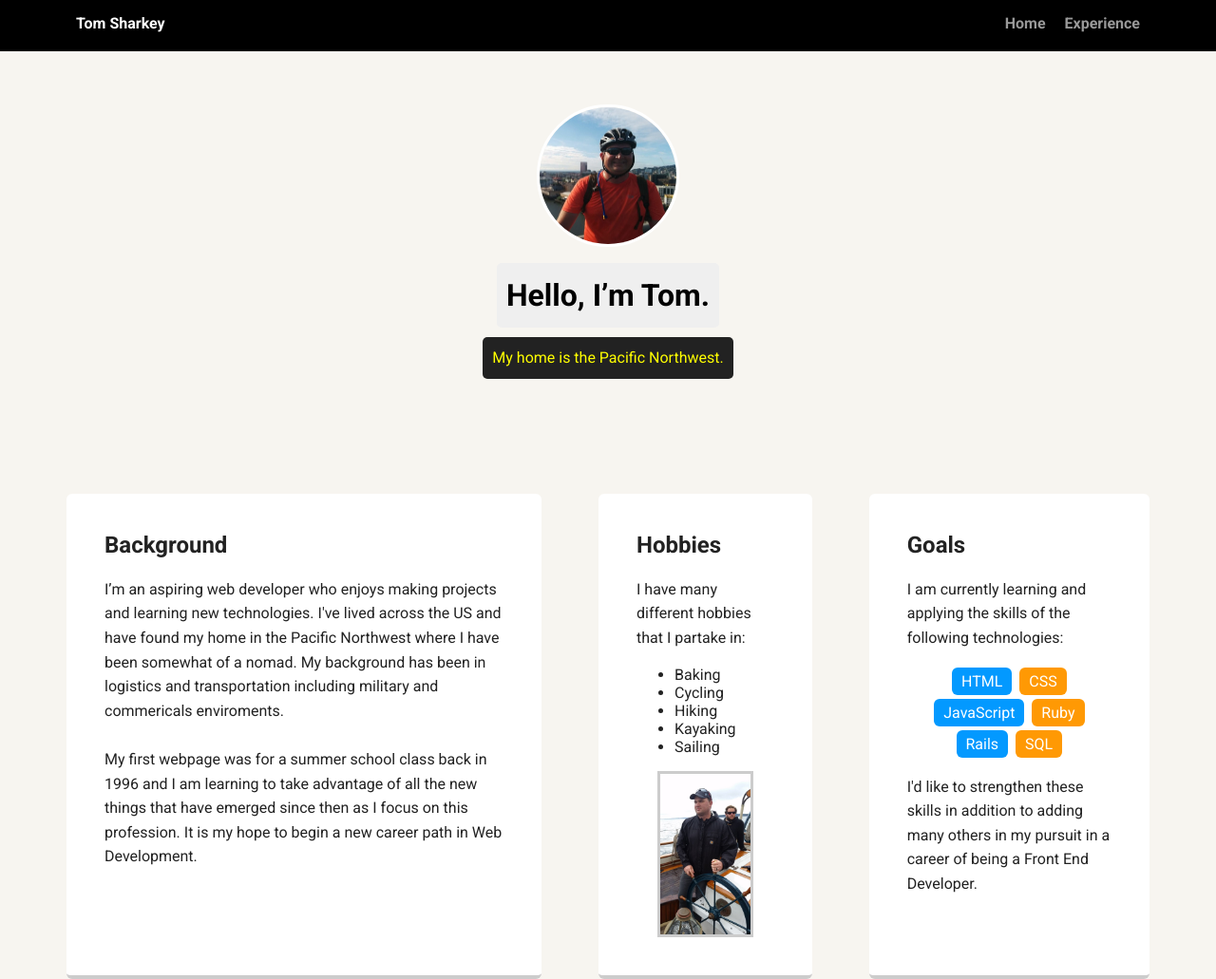
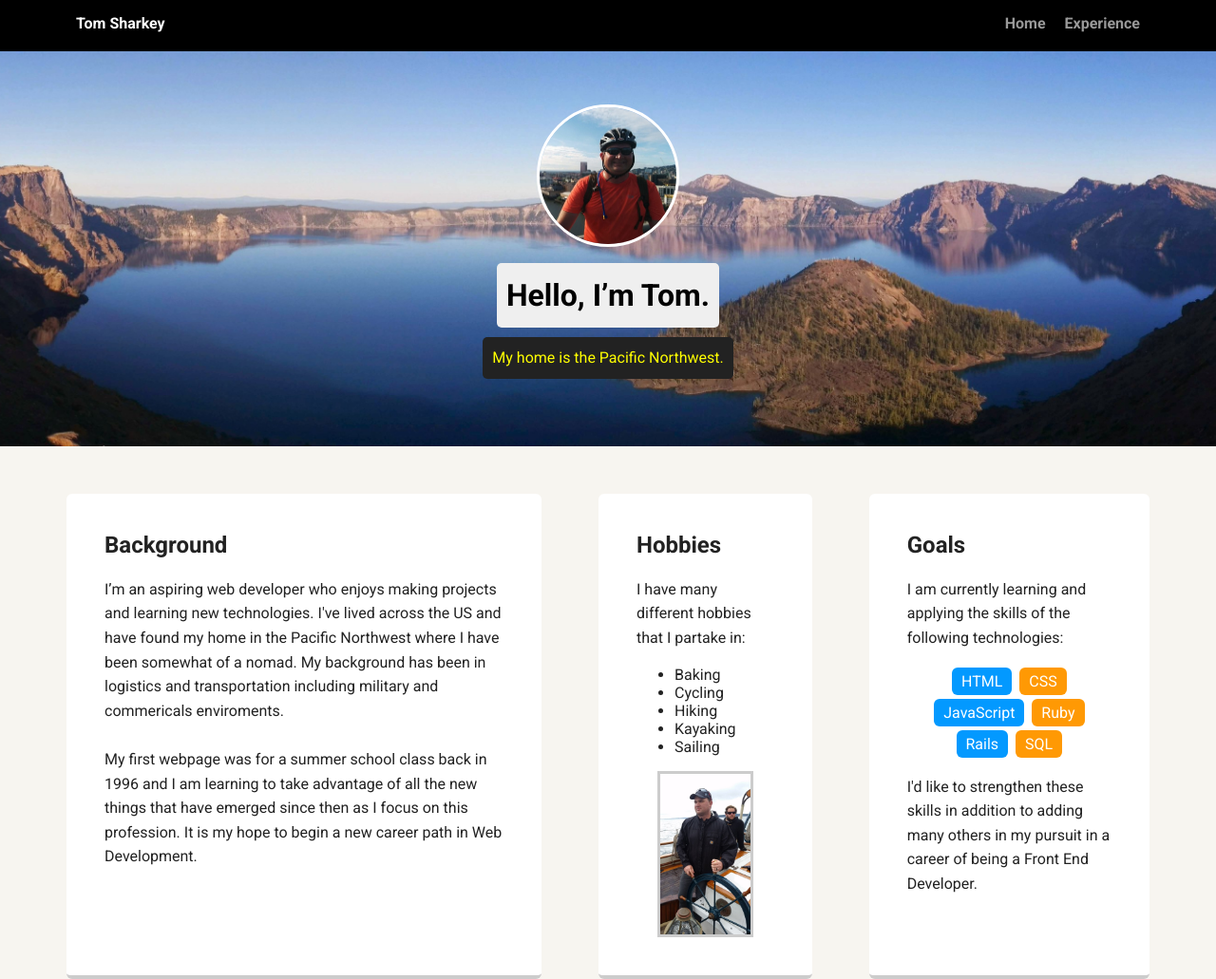
Before and after one commit to tbsharkey/personal-website, a plain HTML site: page index.html in a window 1280 px wide. Shown: the top 1031 px of the page at 95% size. Drawn offline with Linux system fonts and the light colour scheme; files whose address does not match are found by name; a web font is replaced by a local one.

Commit message:
Fixed file path for background image

```diff
--- a/assets/stylesheets/main.css
+++ b/assets/stylesheets/main.css
@@ -72,7 +72,7 @@ nav a:hover {
 
 header {
   text-align: center;
-  background: url('images/craterlake.jpg') no-repeat top center ;
+  background: url('../images/craterlake.jpg') no-repeat top center ;
   background-size: cover;
   overflow: hidden;
   padding-top: 60px;
```
